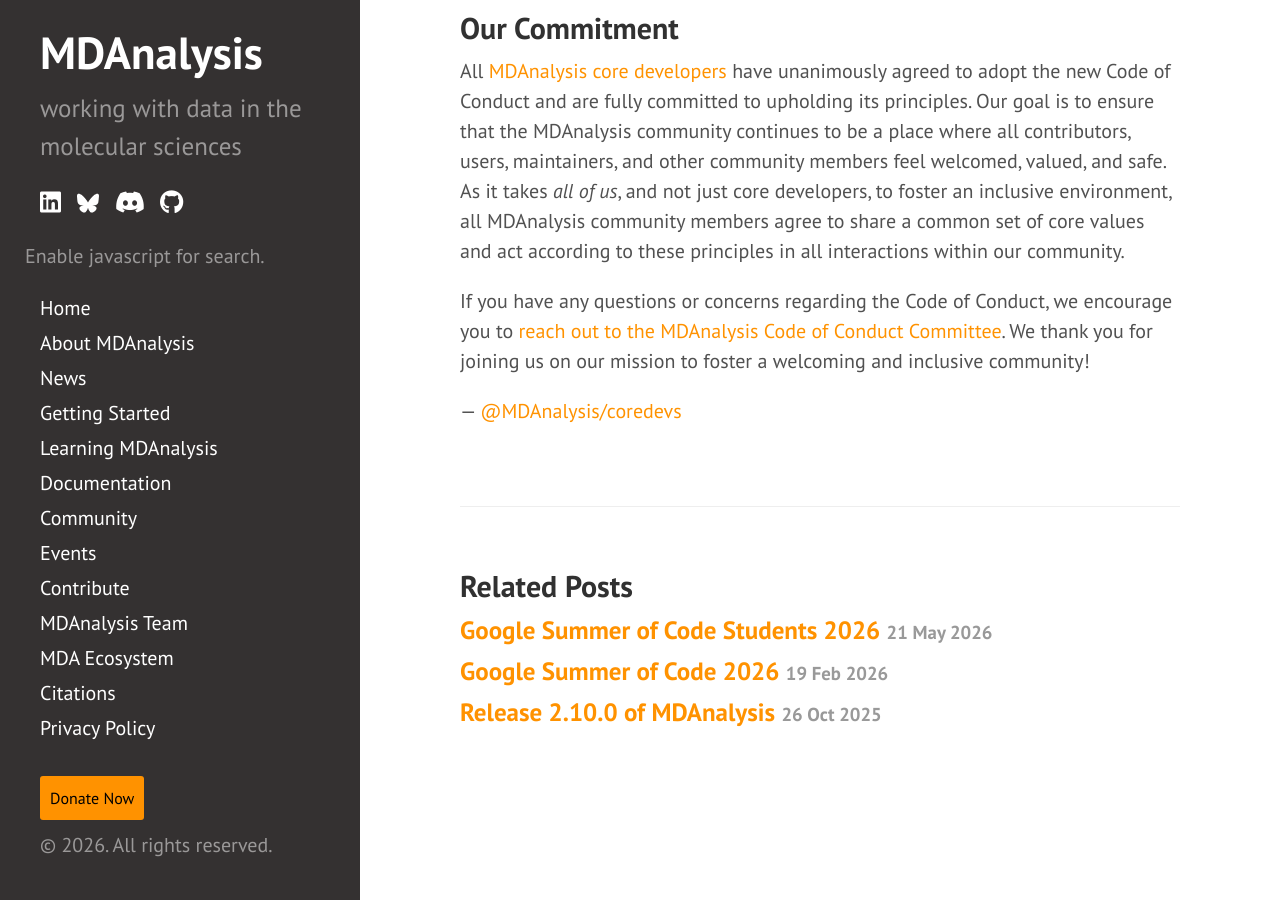
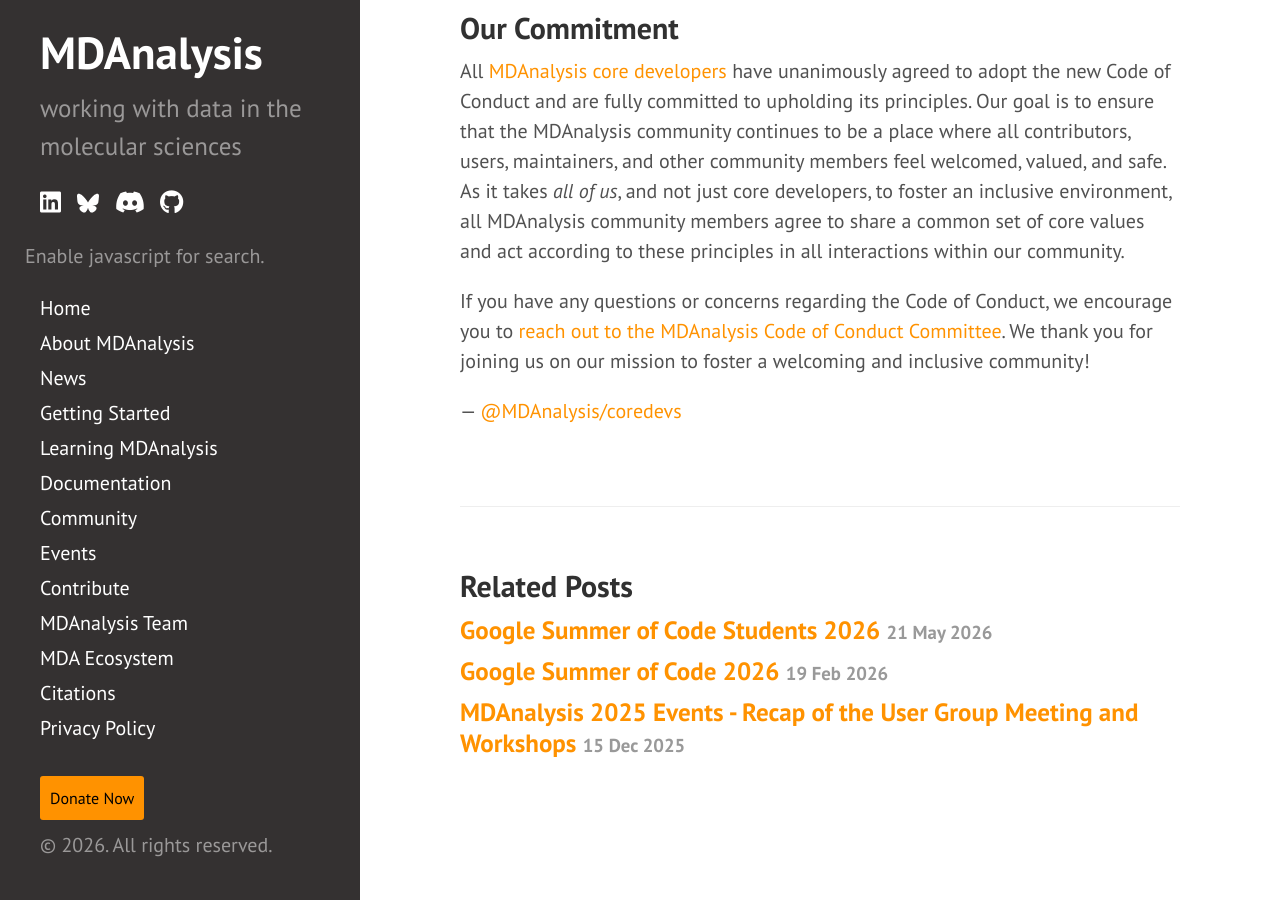
Before and after one commit to MDAnalysis/MDAnalysis.github.io, a Jekyll site: the page built from _posts/2025-11-07-NF-CoC.md, in a window 1280 px wide and 900 px high, scrolled down 1109 px. Built offline with Jekyll 4.4.1, drawn with Linux system fonts in a browser that asks for light colours; comment, search, counter and statistics services are not loaded; part of the change alters nothing that is shown.

Commit message:
events recap 2025
- summary of 2025 UGM (no separate workshops), emphasize that workshop were part of UGM
- backdated to Dec 2025
- updated events.md to include 2025 UGM
- added images to public/images/ugm2025/ (from Discord): full group photo, keynote speakers
- generated with Cursor, proof-read, and lightly edited

```diff
--- /dev/null
+++ b/_posts/2025-12-15-mda_2025events.md
@@ -0,0 +1,106 @@
+---
+layout: post
+title: MDAnalysis 2025 Events - Recap of the User Group Meeting and Workshops
+---
+
+Here's our quick recap on our community events throughout 2025. Our flagship gathering was the [third MDAnalysis User Group Meeting (UGM)](https://www.mdanalysis.org/pages/ugm2025/) in Tempe, Arizona, which brought together researchers and developers for three days of science, tutorials, workshops, and collaboration.
+
+## MDAnalysis UGM (User Group Meeting)
+
+![Group photo of MDAnalysis UGM 2025 participants](/public/images/ugm2025/MDAUGM2025-participants-small.jpg)
+
+From November 9–11, 2025, MDAnalysis users and developers convened in Tempe, Arizona for the [third MDAnalysis UGM](https://www.mdanalysis.org/pages/ugm2025/) (User Group Meeting). Hosted at [Arizona State University](https://www.asu.edu/) (ASU) in the [Center for Biological Physics](https://cbp.asu.edu/) and Department of Physics, the hybrid-format meeting featured contributed talks, posters, lightning talks, and hands-on workshops. In-person registration reached capacity, and we were grateful for the strong interest from the community; online attendance remained free for those who followed along remotely.
+
+The program emphasized **streaming and inline analysis** of molecular dynamics trajectories—building on ongoing work supported by a U.S. National Science Foundation [Elements award](https://www.nsf.gov/awardsearch/showAward?AWD_ID=2311372) and our [December 2024 online streaming developer workshop]({% post_url 2024-11-3-ASU_streaming_workshop %}). Talks and tutorials covered biomolecular simulations, soft matter and materials science, drug discovery, machine learning, visualization, and open-source tooling for molecular simulation analysis.
+
+### Keynote Speakers
+
+Two keynote speakers anchored the scientific program:
+
+* **Sunday, November 9** — [Dr. Matthias Heyden](https://www.compmolsci.com/) (Arizona State University) opened the meeting with a keynote on *Sub-Picosecond Timescale Information in Microsecond Simulations*, highlighting how streaming and interactive molecular dynamics workflows can unlock high time-resolution insight from long simulations.
+* **Monday, November 10** — [Dr. Lillian Chong](https://chonglab-pitt.github.io/) (University of Pittsburgh) delivered a keynote on *From Protein Structure to Function: Weighted Ensembles Beyond Machine Learning*, connecting rare-event sampling with [WESTPA](https://westpa.github.io/westpa/) and broader biomolecular simulation challenges.
+
+![Dr. Matthias Heyden delivering the UGM 2025 keynote](/public/images/ugm2025/MatthiasHeyden-keynote-UGM2025.JPG)
+
+![Dr. Lillian Chong delivering the UGM 2025 keynote](/public/images/ugm2025/LillianChong-keynote-UGM2025.jpg)
+
+Contributed presentations spanned membrane biophysics, force-field development, enhanced sampling, visualization, MDAKit development, and community infrastructure. Lightning talks on Monday and Tuesday gave early-career researchers and new contributors a platform to share work in a fast-paced format.
+
+For the full program, see the [UGM schedule](https://github.com/MDAnalysis/UGM2025/blob/main/SCHEDULE.pdf). We invite you to explore the [MDAnalysis/UGM2025](https://github.com/MDAnalysis/UGM2025) GitHub repository, where presenters deposited slides, notebooks, and [workshop materials](https://github.com/MDAnalysis/UGM2025/tree/main/workshops).
+
+### Partners and Sponsors
+
+We would like to thank our partners and sponsors for helping us make the 2025 MDAnalysis UGM such a success!
+
+<br>
+<a href="https://chanzuckerberg.com/">
+<img
+src="/public/images/CZI_Logo.jpg"
+title="Chan Zuckerberg Initiative Logo" alt="Chan Zuckerberg Initiative Logo"
+style="float: left; height: 5em; " />
+<a/>
+<a href="https://www.nsf.gov/">
+<img
+src="/public/images/nsf.jpg"
+title="National Science Foundation" alt="National Science Foundation"
+style="float: left; height: 5em; " />
+</a>
+<a href="https://cbp.asu.edu/">
+<img
+src="/public/images/CBP_logo.png"
+title="Center for Biological Physics Logo" alt="Center for Biological Physics (CBP) at Arizona State University (logo)"
+style="float: left; height: 5em; " />
+<a/>
+<a href="{{site.numfocus.sponsored_project}}">
+<img
+src="/public/images/numfocus-sponsored.png"
+title="NumFOCUS Fiscally Sponsored Project Logo" alt="NumFOCUS Fiscally Sponsored Project Logo"
+style="float: left; height: 5em; " />
+</a>
+
+<div style="clear: both;"></div>
+
+### The Future of MDAnalysis UGMs
+
+We are grateful to the [Chan Zuckerberg Initiative](https://chanzuckerberg.com/) (CZI) and the U.S. National Science Foundation for supporting outreach and streaming-related development that helped make the 2025 UGM possible. As we plan future community gatherings, we continue to seek partners who can help sustain this annual tradition.
+
+If you are interested in sponsoring, hosting at your own institution, or joining the organizing committee for any future UGMs, please get in touch with us on [Discord](https://discord.com/channels/807348386012987462/) (to join the Discord server, use the invitation link, [https://discord.com/invite/fXTSfDJyxE](https://discord.com/invite/fXTSfDJyxE)), [GitHub Discussions](https://github.com/MDAnalysis/mdanalysis/discussions), or by emailing [ugm@mdanalysis.org](mailto:ugm@mdanalysis.org)!
+
+## Workshops and Tutorials at the UGM
+
+Unlike 2024, when we offered four standalone online and hybrid [training workshops]({% post_url 2024-09-11-mda_2024events %}#mdanalysis-training-workshops) throughout the year, our primary hands-on training in 2025 took place **during the UGM itself**. Community partners and the MDAnalysis core developer team led tutorials and master classes across all three days.
+
+### November 9: MDAnalysis Streaming Workshop
+
+On the first afternoon, Dr. Matthias Heyden, @amruthesht, @ljwoods2, and colleagues led a **streaming workshop** on interactive molecular dynamics (IMD) and trajectory streaming in MDAnalysis, including theory, implementation details for IMDv3, live demonstrations, and a hands-on session. The program also featured a talk by @jpkrowe on integrating MDAnalysis streaming analysis with [WESTPA](https://westpa.github.io/westpa/) propagators—work connected to our [Google Summer of Code 2025]({% post_url 2025-05-23-gsoc-students %}) collaboration. Materials are available in the [Streaming workshop folder](https://github.com/MDAnalysis/UGM2025/tree/main/workshops/Streaming) and build on the [imd-workshop-2024](https://github.com/MDAnalysis/imd-workshop-2024) repository.
+
+### November 10: MDAnalysis Master Classes
+
+Monday afternoon featured short **master classes** from the MDAnalysis core developer team:
+
+* **Topology attributes and DSSP** — @orbeckst
+* **Fast distance calculations with Distopia** — @hmacdope
+* **Contributing to MDAnalysis and MDAKits** — @IAlibay
+
+These sessions were followed by an open Q&A with core developers. Materials are in the [MasterClasses folder](https://github.com/MDAnalysis/UGM2025/tree/main/workshops/MasterClasses).
+
+### November 11: Visualization and Open Molecular Science Workshops
+
+The final day focused on visualization and workflows from the broader open molecular software ecosystem:
+
+* **Visualization workshop** — @bradyajohnston and @yuxuanzhuang taught participants how to visualize molecular systems using MDAnalysis with [Molecular Nodes](https://bradyajohnston.github.io/MolecularNodes/) and Blender. Materials are in the [Visualization workshop folder](https://github.com/MDAnalysis/UGM2025/tree/main/workshops/Visualization).
+* **[Open Force Field](https://openforcefield.org/) workshop** — led by Jeffrey Wagner and @jaclark5
+* **[Open Free Energy](https://openfree.energy/) workshop** — an introduction to alchemical free energy calculations, led by @mikemhenry, Alyssa Travitz, and @IAlibay
+* **[OpenADMET](https://openadmet.org/) workshop** — led by @hmacdope
+
+Workshop materials for the OpenFF, OpenFE, and OpenADMET sessions are linked from the [UGM2025 workshops README](https://github.com/MDAnalysis/UGM2025/tree/main/workshops).
+
+### Acknowledgements
+
+A special thanks goes out to everyone who helped make the 2025 UGM a success, including participants, speakers, workshop leaders, poster presenters, the organizing committee, and our sponsors! If you or your organization are interested in partnering with MDAnalysis to organize future workshops or UGMs, you are always welcome to fill out our [Google form](https://docs.google.com/forms/d/e/1FAIpQLSf5-c4kE_trtA1ciSFcLLRsiFASHY-rXuFu7y902pqUgPDppg/viewform?usp=sf_link) or email [workshops@mdanalysis.org](mailto:workshops@mdanalysis.org).
+
+To stay up-to-date on all MDAnalysis event offerings, be sure to follow our [News][], [LinkedIn][], and [Bluesky][] pages.
+
+[News]: https://www.mdanalysis.org/blog/
+[LinkedIn]: https://www.linkedin.com/company/mdanalysis/
+[Bluesky]: https://bsky.app/profile/mdanalysis.bsky.social
--- a/events.md
+++ b/events.md
@@ -37,6 +37,7 @@ UGMs are meetings where users meet developers, share best practices, present new
        alt="MDAnalysis UGM 2025 Logo" style="height: 5em;" />
   <p>
     <strong><a href="{{ site.baseurl }}/pages/ugm2025/">UGM 2025</a></strong>
+    (<a href="{% post_url 2025-12-15-mda_2025events %}#mdanalysis-ugm-user-group-meeting">Post-UGM Summary</a>)
   </p>
 </div>
 
```
Also changed, not shown: 3 other files.
